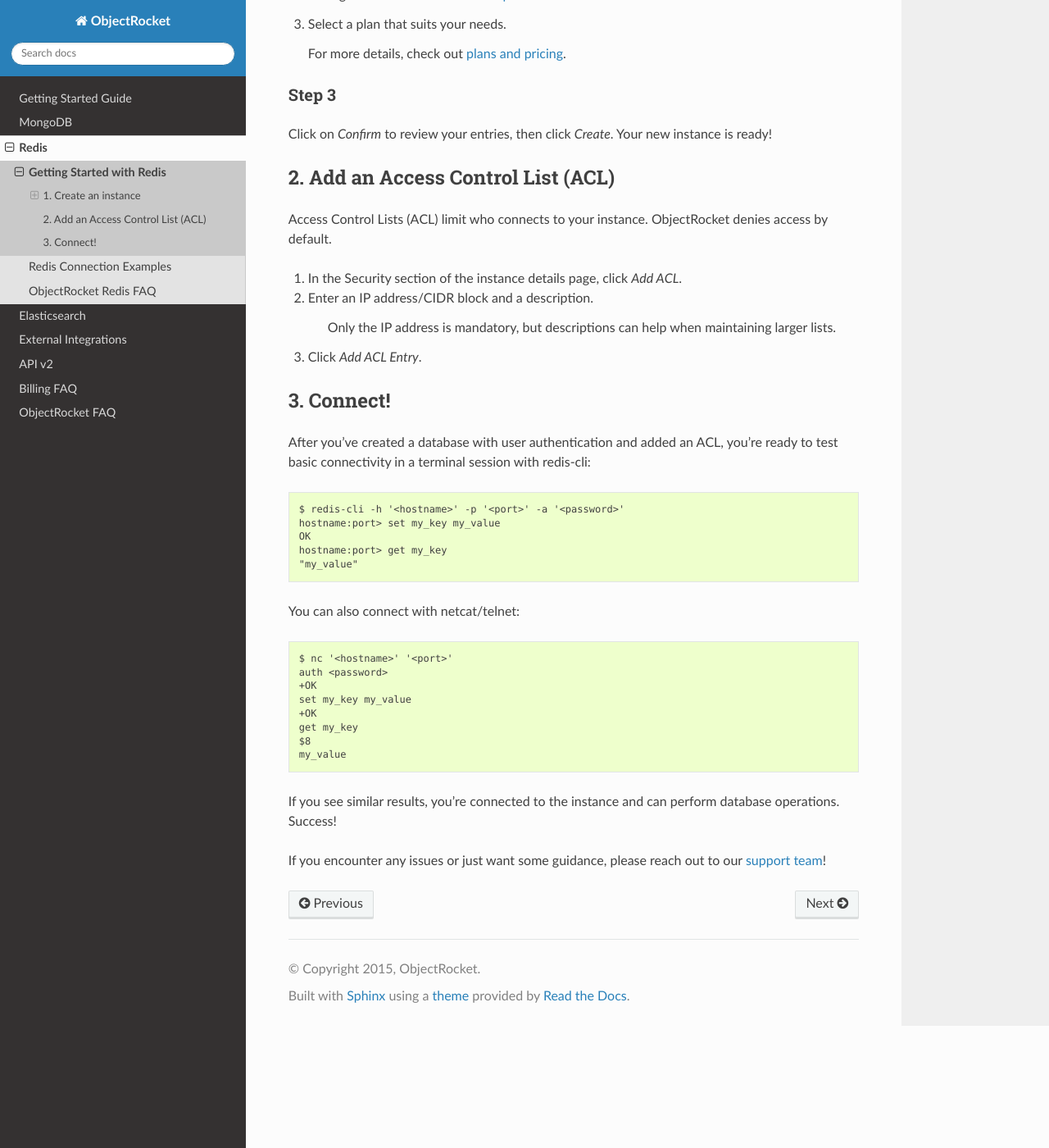
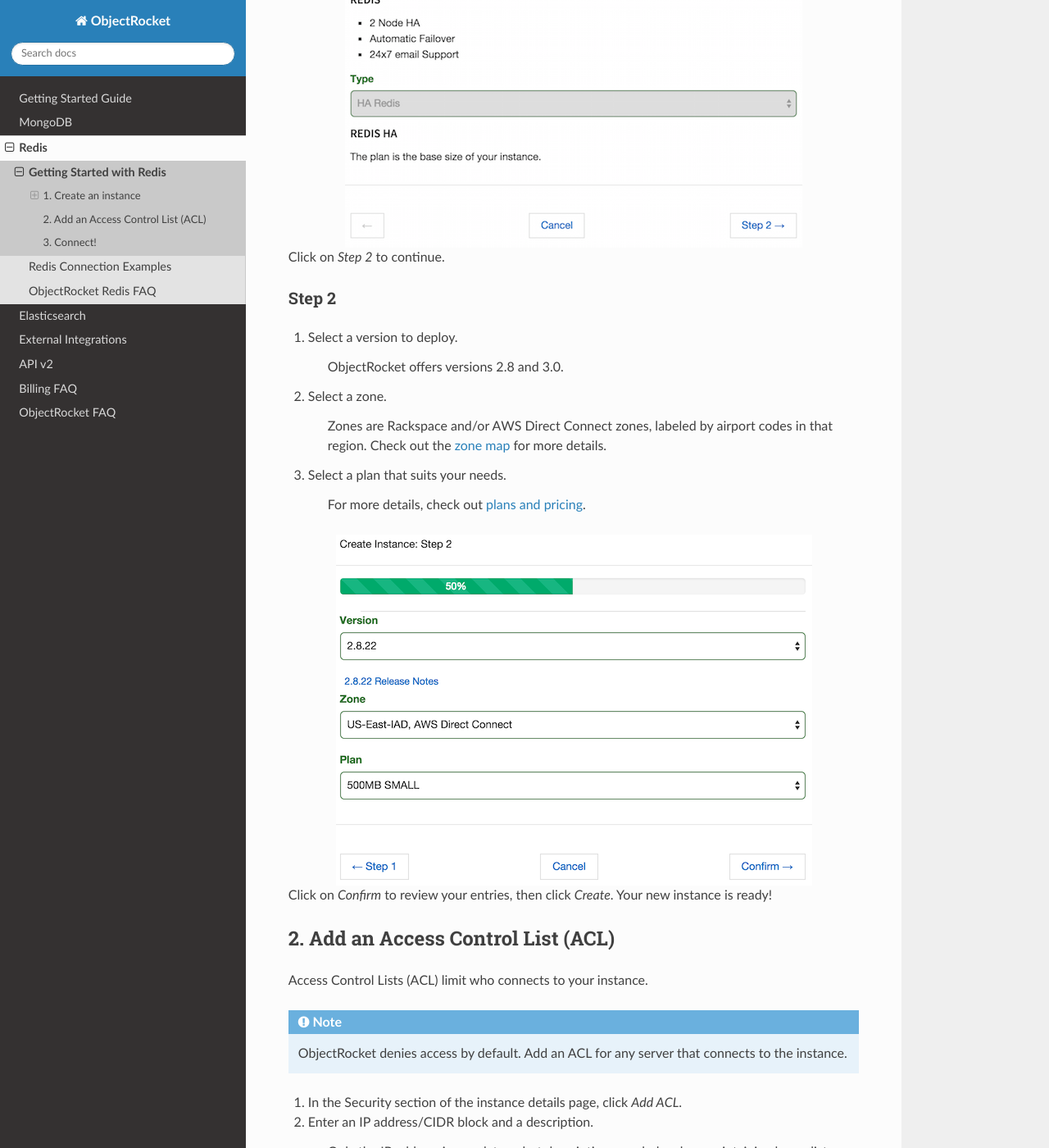
Before and after one commit to zcorleissen/documentation, a Sphinx documentation site: the page built from source/redis_getting_started.rst, in a window 1280 px wide and 1400 px high, scrolled down 694 px. Shown: the whole window at 82% size. Built offline with Sphinx 7.4.7 and the Read the Docs theme 2.0.0, drawn with Linux system fonts in a browser that asks for light colours; pages that are not in the unit, such as notebooks, are missing from menus; some of the changed text lies outside the part shown.

Commit message:
Incorporating feedback to Redis GSG main page

```diff
--- a/source/redis_getting_started.rst
+++ b/source/redis_getting_started.rst
@@ -15,7 +15,10 @@
 
 #. Select Redis for the service.
 
-   ObjectRocket offers HA Redis as a service.
+    The type defaults to HA Redis.
+
+.. image:: images/createredis.png
+   :align: center
 
 Click on *Step 2* to continue.
 
@@ -32,17 +35,21 @@
 
 #. Select a plan that suits your needs.
 
-   For more details, check out `plans and pricing <http://objectrocket.com/pricing>`_.
+    For more details, check out `plans and pricing <http://objectrocket.com/pricing>`_.
 
-Step 3
-------
+.. image:: images/createredis_2.png
+   :align: center
 
 Click on *Confirm* to review your entries, then click *Create*. Your new instance is ready!
 
 2. Add an Access Control List (ACL)
 ~~~~~~~~~~~~~~~~~~~~~~~~~~~~~~~~~~~
 
-Access Control Lists (ACL) limit who connects to your instance. ObjectRocket denies access by default.
+Access Control Lists (ACL) limit who connects to your instance.
+
+.. note::
+
+    ObjectRocket denies access by default. Add an ACL for any server that connects to the instance.
 
 #. In the Security section of the instance details page, click *Add ACL*.
 
@@ -51,6 +58,9 @@
     Only the IP address is mandatory, but descriptions can help when maintaining larger lists.
 
 #. Click *Add ACL Entry*.
+
+.. image:: images/addacl_mongo.png
+   :align: center
 
 3. Connect!
 ~~~~~~~~~~~
@@ -76,4 +86,4 @@
 
 If you see similar results, you're connected to the instance and can perform database operations. Success!
 
-If you encounter any issues or just want some guidance, please reach out to our `support team <mailto:support@objectrocket.com>`_!
+If you have any issues or just need guidance, contact our `support team <mailto:support@objectrocket.com>`_.
```
Also changed, not shown: other parts of source/redis_getting_started.rst (+1 -1 lines).
